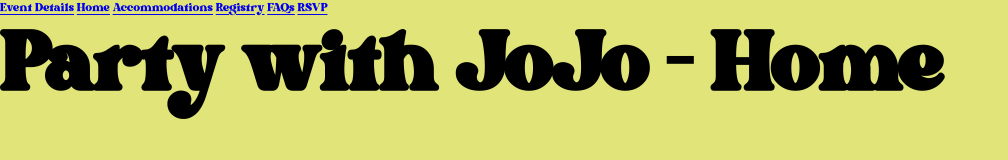
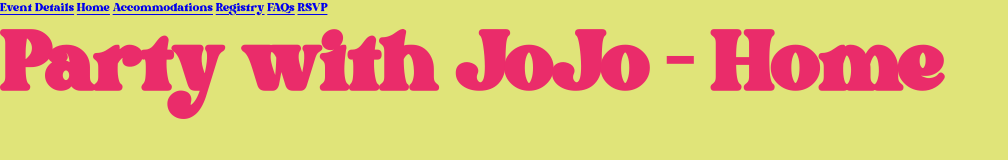
Before and after one commit to shugiee/partywithjojo, a plain HTML site: page public/home.html in a window 1280 px wide. Shown: the whole page, without its empty margins (0-1008 px from the left). Drawn offline with Linux system fonts and the light colour scheme.

Commit message:
Small UI tweaks

```diff
--- a/public/home.html
+++ b/public/home.html
@@ -15,7 +15,7 @@
             <a href="./registry">Registry</a>
             <a href="./faq">FAQs</a>
             <a href="./rsvp">RSVP</a>
-            <h1>Party with JoJo - Home</h1>
+            <h1 class="pink">Party with JoJo - Home</h1>
         </div>
 	</body>
 </html>
--- a/public/styles.css
+++ b/public/styles.css
@@ -90,7 +90,7 @@ h2 {
 }
 
 .entry-input-container-outer {
-    background-color: rgba(255, 255, 255, 0.4);
+    background-color: rgba(255, 255, 255, 0.6);
     backdrop-filter: blur(10px);
     flex-grow: 1;
     display: flex;
@@ -161,3 +161,7 @@ h2 {
     fill: #103455;
     border-color: #103455;
 }
+
+.pink {
+    color: #ea2c6a;
+}
```
